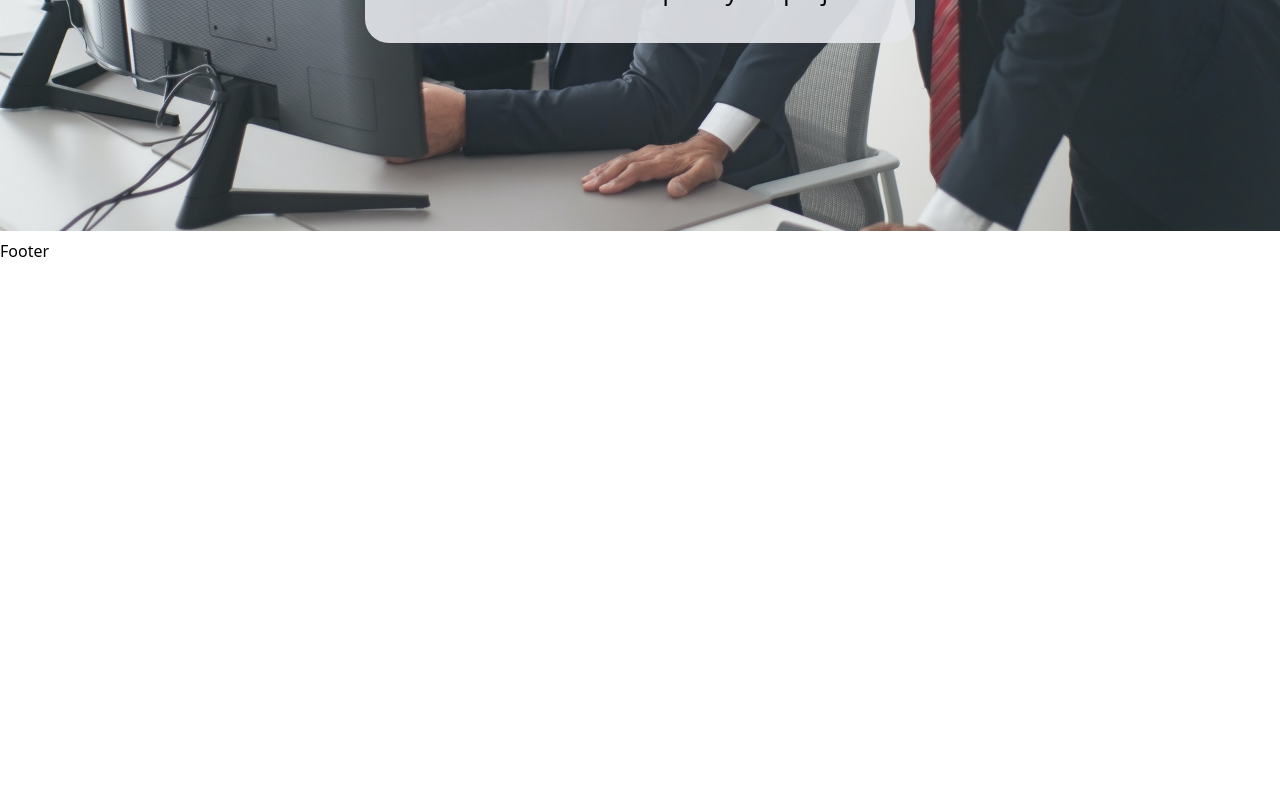
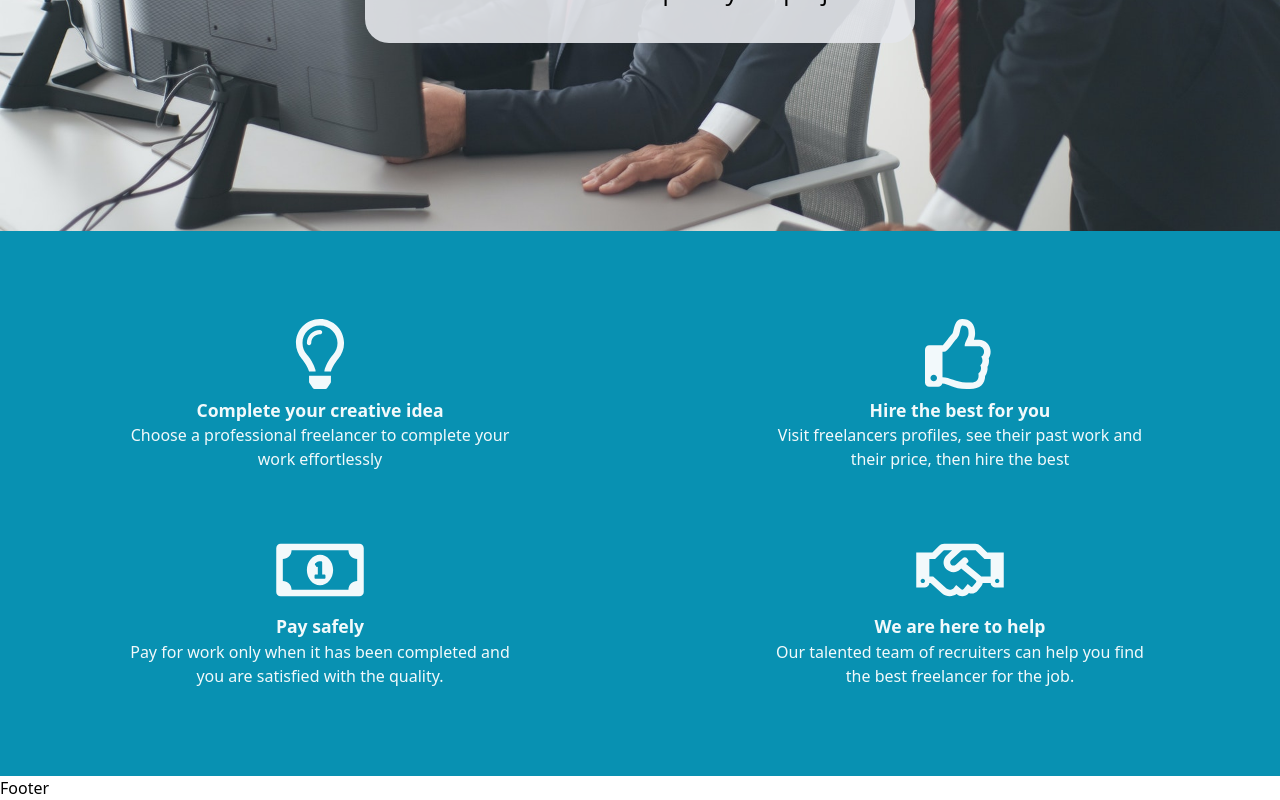
Before and after one commit to moh1434/Maslah-Tech-vue3, a Vue app: page / in a window 1280 px wide. Shown: the part 537-1337 px from the top of the page. Before the commit the page ends 800 px from the top, so only its background shows below. Built offline with nearby package versions, Linux system fonts and the light colour scheme.

Commit message:
use WhyMaslahaCard

```diff
--- a/src/pages/index.vue
+++ b/src/pages/index.vue
@@ -1,10 +1,54 @@
-<script setup lang="ts"></script>
+<script setup lang="ts">
+import WhyMaslahaCard from '@/components/WhyMaslahaCard.vue';
+import { ref } from 'vue';
+const WhyMaslahaData = ref<{ svgId: string; title: string; p: string }[]>([
+  {
+    svgId: '#lightbulb',
+    title: 'Complete your creative idea',
+    p: 'Choose a professional freelancer to complete your work effortlessly',
+  },
+  {
+    svgId: '#thumbs-up',
+    title: 'Hire the best for you',
+    p: 'Visit freelancers profiles, see their past work and their price, then hire the best',
+  },
+  {
+    svgId: '#money-bill-alt',
+    title: 'Pay safely',
+    p: 'Pay for work only when it has been completed and you are satisfied with the quality.',
+  },
+  {
+    svgId: '#handshake',
+    title: 'We are here to help',
+    p: 'Our talented team of recruiters can help you find the best freelancer for the job.',
+  },
+]);
+</script>
 
 <template>
   <section class="background-section relative">
     <div class="absolute relative-center">
       <h1>Complete your projects online easily and safely</h1>
       <h2>Get freelancers to complete your projects</h2>
+    </div>
+  </section>
+  <section class="bg-cyan-600 text-center py-14">
+    <div class="container mx-auto flex flex-wrap justify-evenly">
+      <WhyMaslahaCard
+        v-for="(data, index) in WhyMaslahaData"
+        :key="index"
+        class="md:w-1/2 2xl:w-1/4"
+      >
+        <template #icon>
+          <svg><use :xlink:href="data.svgId" /></svg>
+        </template>
+        <template #title-text>{{ data.title }}</template>
+        <template #p>
+          <p class="xl:max-w-md xl:mx-auto">
+            {{ data.p }}
+          </p>
+        </template>
+      </WhyMaslahaCard>
     </div>
   </section>
 </template>
```
